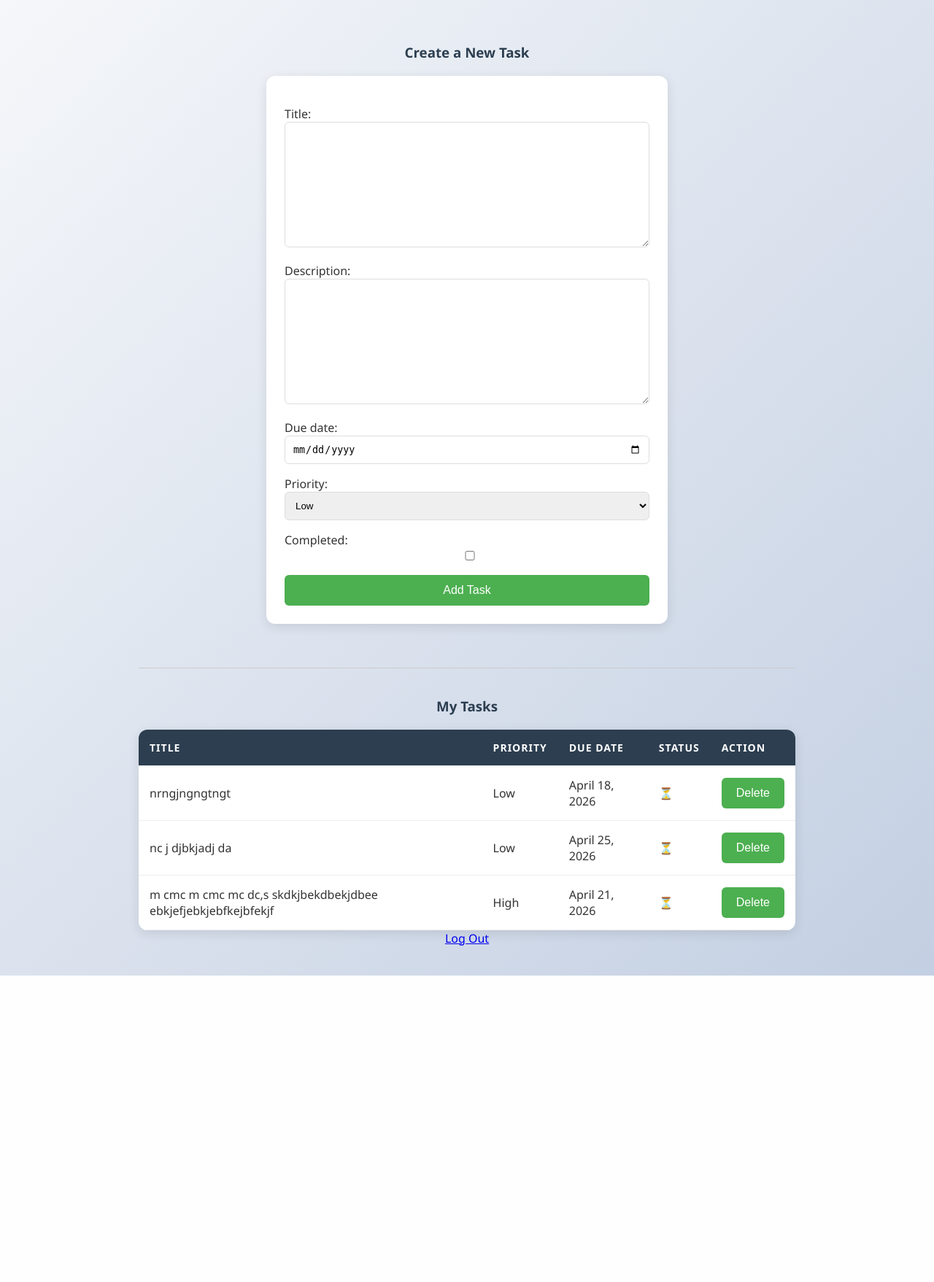
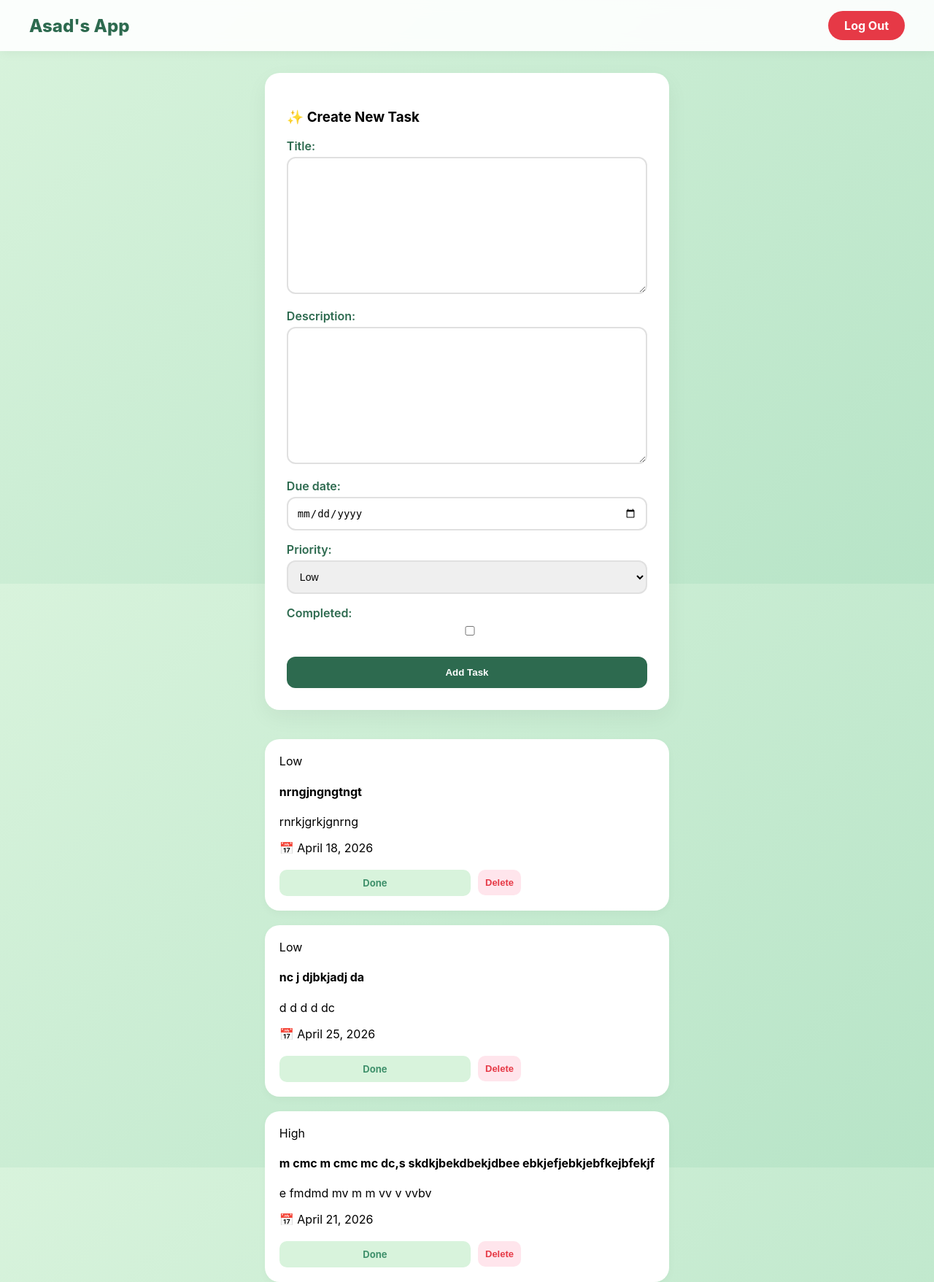
Before and after one commit to Asad-official/Django-Projects, a Django app: template todoapp/my_todoapp/templates/index.html in a window 1280 px wide. Shown: the whole page at 73% size. Before the commit the page ends 1337 px from the top, so only its background shows below. Run offline with Django 5.2, Linux system fonts and the light colour scheme; the template is opened without the code that fills it: values that come from a table or form of the project are taken from there, others are empty; data comes from the database, SQL or seed files in the repository; both versions use the stored data as it was after the commit.

Commit message:
Complete the project add updated html pages and static css files

```diff
--- a/todoapp/my_todoapp/static/css/index.css
+++ b/todoapp/my_todoapp/static/css/index.css
@@ -1,113 +1,138 @@
-/* General Page Styling */
-body {
-    font-family: 'Segoe UI', Tahoma, Geneva, Verdana, sans-serif;
-    background: linear-gradient(135deg, #f5f7fa 0%, #c3cfe2 100%);
-    min-height: 100vh;
-    margin: 0;
-    display: flex;
-    flex-direction: column;
-    align-items: center;
-    padding: 40px;
-    color: #333;
+/* Styling Reset & Colors */
+:root {
+    --primary: #2d6a4f;
+    --done-green: #40916c;
+    --delete-red: #e63946;
+    --text-dark: #1b4332;
 }
 
-h3 {
-    color: #2c3e50;
-    margin-bottom: 20px;
+body {
+    font-family: 'Inter', -apple-system, sans-serif;
+    background: linear-gradient(135deg, #d8f3dc 0%, #b7e4c7 100%);
+    background-attachment: fixed;
+    margin: 0;
+    padding-top: 100px;
+    display: flex;
+    justify-content: center;
 }
 
-/* Form Styling */
-form {
+/* Header */
+.main-header {
+    position: fixed;
+    top: 0; left: 0; right: 0;
+    height: 70px;
+    background: rgba(255, 255, 255, 0.9);
+    backdrop-filter: blur(10px);
+    display: flex;
+    justify-content: space-between;
+    align-items: center;
+    padding: 0 40px;
+    box-shadow: 0 2px 15px rgba(0,0,0,0.05);
+    z-index: 1000;
+}
+
+.brand-logo { color: var(--primary); font-size: 1.5rem; font-weight: 800; margin: 0; }
+
+.logout-btn {
+    background: var(--delete-red);
+    color: white !important;
+    padding: 10px 22px;
+    border-radius: 50px;
+    text-decoration: none;
+    font-weight: 700;
+    transition: 0.3s;
+}
+
+/* --- FORM STYLING (FIXED) --- */
+.task-form-container {
     background: white;
-    padding: 25px;
-    border-radius: 12px;
-    box-shadow: 0 4px 15px rgba(0,0,0,0.1);
-    width: 100%;
-    max-width: 500px;
+    padding: 30px;
+    border-radius: 20px;
+    box-shadow: 0 10px 30px rgba(0,0,0,0.05);
     margin-bottom: 40px;
 }
 
-form p {
+/* Targeting Django's auto-generated input fields */
+.task-form p {
     margin-bottom: 15px;
 }
 
-input, select, textarea {
-    width: 100%;
-    padding: 10px;
-    border: 1px solid #ddd;
-    border-radius: 6px;
-    box-sizing: border-box; /* Ensures padding doesn't break width */
+.task-form label {
+    display: block;
+    font-weight: 600;
+    margin-bottom: 5px;
+    color: var(--primary);
 }
 
-button {
-    cursor: pointer;
-    transition: 0.3s;
-    border: none;
-    border-radius: 6px;
+.task-form input,
+.task-form select,
+.task-form textarea {
+    width: 100%;
+    padding: 12px;
+    border: 2px solid #e0e0e0;
+    border-radius: 12px;
+    font-size: 14px;
+    box-sizing: border-box; /* Crucial for width */
+    transition: border-color 0.3s ease;
 }
 
-button[type="submit"] {
-    background-color: #4CAF50;
-    color: white;
-    padding: 12px 20px;
-    width: 100%;
-    font-size: 16px;
+.task-form input:focus {
+    border-color: var(--done-green);
+    outline: none;
 }
 
-button[type="submit"]:hover {
-    background-color: #45a049;
+.btn-submit {
+    background: var(--primary);
+    color: white;
+    border: none;
+    padding: 14px;
+    border-radius: 12px;
+    width: 100%;
+    font-weight: 700;
+    cursor: pointer;
+    margin-top: 10px;
 }
 
-/* Table Styling */
-table {
-    width: 100%;
-    max-width: 900px;
-    background: white;
-    border-collapse: collapse;
-    border-radius: 12px;
-    overflow: hidden; /* Rounds the table corners */
-    box-shadow: 0 4px 15px rgba(0,0,0,0.1);
+/* --- CARDS & BUTTONS --- */
+.task-grid {
+    display: grid;
+    grid-template-columns: repeat(auto-fill, minmax(280px, 1fr));
+    gap: 20px;
 }
 
-th, td {
-    padding: 15px;
-    text-align: left;
-    border-bottom: 1px solid #eee;
+.task-card {
+    background: white;
+    border-radius: 20px;
+    padding: 20px;
+    box-shadow: 0 4px 12px rgba(0,0,0,0.03);
+    transition: transform 0.3s;
 }
 
-th {
-    background-color: #2c3e50;
-    color: white;
-    text-transform: uppercase;
-    font-size: 14px;
-    letter-spacing: 1px;
-}
+.task-card:hover { transform: translateY(-8px); }
 
-tr:hover {
-    background-color: #f9f9f9;
-}
+.card-actions { display: flex; gap: 10px; margin-top: 20px; }
 
-/* Delete Button Specifics */
-td form button {
-    background-color: #ff4d4d;
-    color: white;
-    padding: 6px 12px;
-}
-
-td form button:hover {
-    background-color: #cc0000;
-}
-
-/* Logout Link */
-a[href*="Logout"] {
-    margin-top: 30px;
+.btn-card {
+    flex: 1;
+    border: none;
+    padding: 10px;
+    border-radius: 10px;
+    font-weight: 700;
+    cursor: pointer;
+    text-align: center;
     text-decoration: none;
-    color: #2c3e50;
-    font-weight: bold;
-    border-bottom: 2px solid transparent;
+    font-size: 13px;
     transition: 0.3s;
 }
 
-a[href*="Logout"]:hover {
-    border-bottom: 2px solid #2c3e50;
+.btn-done { background: #d8f3dc; color: var(--done-green) !important; }
+.btn-del { background: #ffe5ec; color: var(--delete-red) !important; }
+
+/* Reset for the small forms inside the cards */
+.inline-form-action {
+    flex: 1;
+    padding: 0 !important;
+    margin: 0 !important;
+    background: none !important;
+    box-shadow: none !important;
 }
--- a/todoapp/my_todoapp/templates/index.html
+++ b/todoapp/my_todoapp/templates/index.html
@@ -4,54 +4,52 @@
 <head>
     <meta charset="UTF-8">
     <meta name="viewport" content="width=device-width, initial-scale=1.0">
-    <title>Task Manager</title>
-    <link rel="stylesheet" href="{% static 'css/index.css' %}">
+    <title>Asad's Task Manager</title>
+    <link rel="stylesheet" href="{% static 'css/index.css' %}?v=1.1">
 </head>
 <body>
 
-    <h3>Create a New Task</h3>
-    <form method="POST">
-        {% csrf_token %}
-        {{ form.as_p }}
-        <button type="submit">Add Task</button>
-    </form>
+    <header class="main-header">
+        <h1 class="brand-logo">Asad's App</h1>
+        <a href="{% url 'Logout' %}" class="logout-btn">Log Out</a>
+    </header>
 
-    <hr style="width: 100%; max-width: 900px; margin: 20px 0; border: 0; border-top: 1px solid #ccc;">
+    <div class="main-content">
+        <div class="task-form-container">
+            <h3>✨ Create New Task</h3>
+            <form method="POST" class="task-form">
+                {% csrf_token %}
+                {{ form.as_p }}
+                <button type="submit" class="btn-submit">Add Task</button>
+            </form>
+        </div>
 
-    <h3>My Tasks</h3>
-    <table>
-        <thead>
-            <tr>
-                <th>Title</th>
-                <th>Priority</th>
-                <th>Due Date</th>
-                <th>Status</th>
-                <th>Action</th>
-            </tr>
-        </thead>
-        <tbody>
+        <div class="task-grid">
             {% for task in tasks %}
-            <tr>
-                <td>{{ task.title }}</td>
-                <td>{{ task.priority }}</td>
-                <td>{{ task.due_date }}</td>
-                <td>{% if task.completed %}✅{% else %}⏳{% endif %}</td>
-                <td>
-                    <form action="{% url 'delete_task' task.id %}" method="POST" style="display:inline; box-shadow: none; padding: 0; width: auto; margin: 0;">
+            <div class="task-card {% if task.completed %}completed{% endif %}">
+                <div class="card-content">
+                    <span class="priority-tag {{ task.priority|lower }}">{{ task.priority }}</span>
+                    <h4>{{ task.title }}</h4>
+                    <p class="desc">{{ task.description }}</p>
+                    <p class="date">📅 {{ task.due_date }}</p>
+                </div>
+
+                <div class="card-actions">
+                    {% if not task.completed %}
+                    <a href="{% url 'complete_task' task.id %}" class="btn-card btn-done">Done</a>
+                    {% endif %}
+
+                    <form action="{% url 'delete_task' task.id %}" method="POST" class="inline-form-action">
                         {% csrf_token %}
-                        <button type="submit" onclick="return confirm('Delete this task?')">Delete</button>
+                        <button type="submit" class="btn-card btn-del" onclick="return confirm('Delete this task?')">Delete</button>
                     </form>
-                </td>
-            </tr>
+                </div>
+            </div>
             {% empty %}
-            <tr>
-                <td colspan="5" style="text-align: center;">No tasks yet. Create one above!</td>
-            </tr>
+            <p class="empty-msg">No tasks yet. Plan your day, Asad!</p>
             {% endfor %}
-        </tbody>
-    </table>
-
-    <a href="{% url 'Logout' %}">Log Out</a>
+        </div>
+    </div>
 
 </body>
 </html>
--- a/todoapp/my_todoapp/urls.py
+++ b/todoapp/my_todoapp/urls.py
@@ -5,5 +5,6 @@ urlpatterns = [
     path('register/',views.Register,name="Register"),
     path('',views.login_view,name="Login"),
     path('logout/',views.logout_view,name="Logout"),
-    path('delete/<int:id>/',views.delete_task,name="delete_task")
+    path('delete/<int:id>/',views.delete_task,name="delete_task"),
+    path('complete/<int:id>/', views.complete_task, name='complete_task'),
 ]
```
Also changed, not shown: todoapp/my_todoapp/static/css/login.css (added, +110 -0 lines), todoapp/my_todoapp/static/css/register.css (added, +152 -0 lines), todoapp/my_todoapp/templates/login.html (+27 -14 lines), todoapp/my_todoapp/templates/register.html (+24 -15 lines), todoapp/my_todoapp/views.py (+7 -1 lines), todoapp/db.sqlite3.
